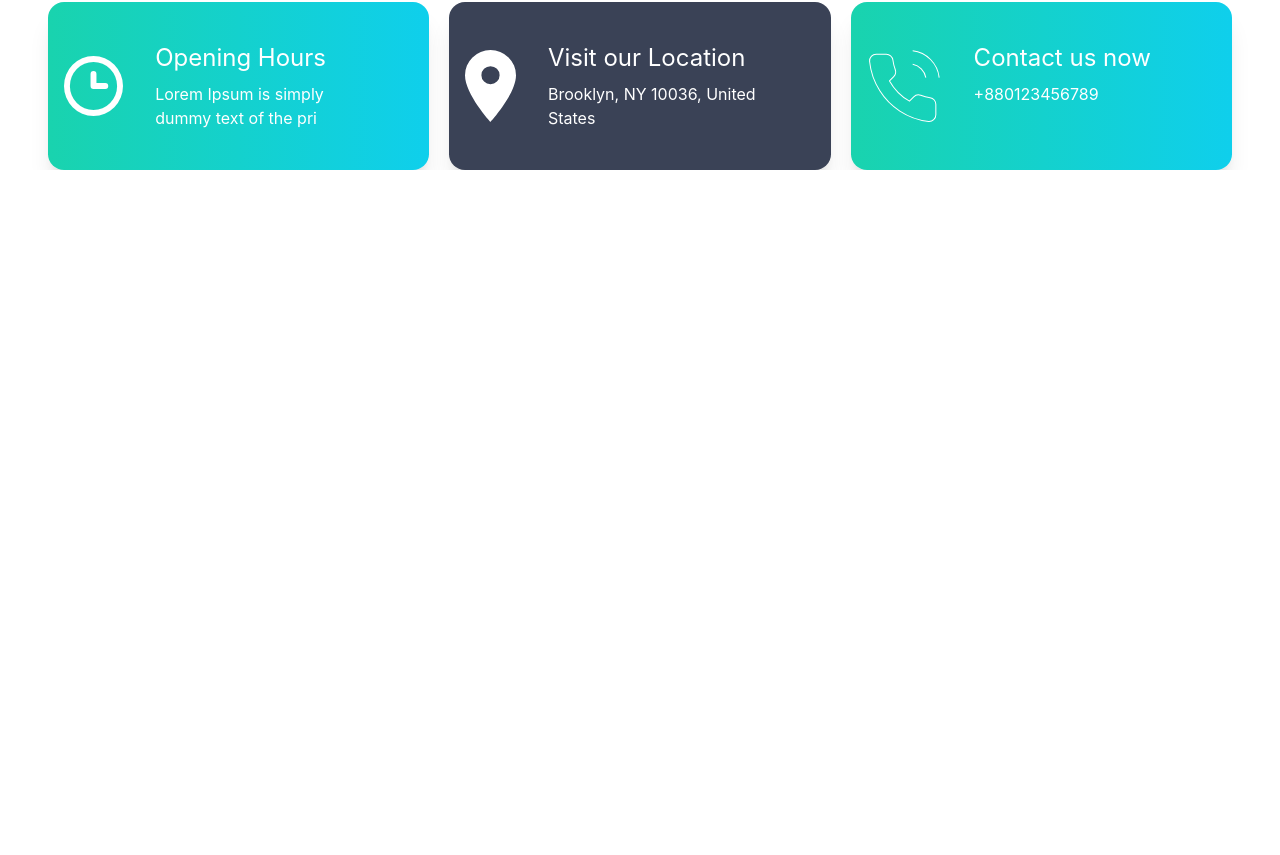
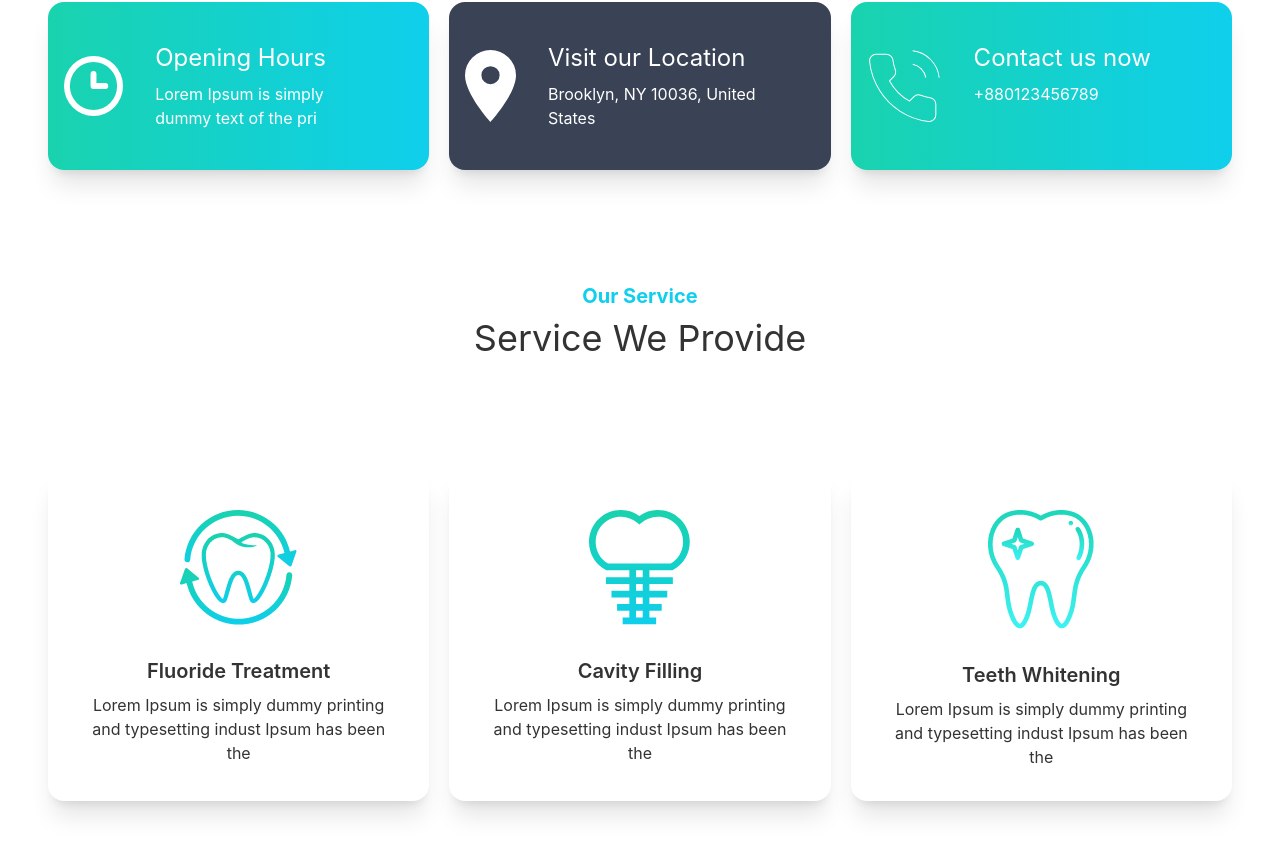
Before and after one commit to MazharulDev/doctors-portal-client, a React (Create React App) app: page / in a window 1280 px wide. Shown: the part 862-1717 px from the top of the page. Before the commit the page ends 1032 px from the top, so only its background shows below. Built offline with nearby package versions, Linux system fonts and the light colour scheme.

Commit message:
service section added

```diff
--- a/src/pages/Home/Home.js
+++ b/src/pages/Home/Home.js
@@ -1,12 +1,14 @@
 import React from 'react';
 import Banner from '../Banner/Banner';
 import Info from './Info/Info';
+import Service from './Service/Service';
 
 const Home = () => {
     return (
         <div className='px-12'>
             <Banner/>
             <Info/>
+            <Service/>
         </div>
     );
 };
--- /dev/null
+++ b/src/pages/Home/Service/Service.js
@@ -0,0 +1,43 @@
+import React from 'react';
+import fluoride from '../../../assets/images/fluoride.png'
+import cavity from '../../../assets/images/cavity.png'
+import whitening from '../../../assets/images/whitening.png'
+import ServiceCard from '../ServiceCard/ServiceCard';
+
+const Service = () => {
+    const services=[
+        {
+            _id:1,
+            img:fluoride,
+            title:"Fluoride Treatment",
+            text: "Lorem Ipsum is simply dummy printing and typesetting indust Ipsum has been the"
+        },
+        {
+            _id:2,
+            img:cavity,
+            title:"Cavity Filling",
+            text: "Lorem Ipsum is simply dummy printing and typesetting indust Ipsum has been the"
+        },
+        {
+            _id:3,
+            img:whitening,
+            title:"Teeth Whitening",
+            text: "Lorem Ipsum is simply dummy printing and typesetting indust Ipsum has been the"
+        }
+    ]
+    return (
+        <div className='my-28'>
+            <div className='text-center'>
+                <h3 className='text-xl font-bold text-primary'>Our Service</h3>
+                <h2 className='text-4xl my-2'>Service We Provide</h2>
+            </div>
+            <div className='grid grid-cols-1 lg:grid-cols-3 gap-5 mt-28'>
+                {
+                    services.map(service=><ServiceCard key={service._id} service={service}/>)
+                }
+            </div>
+        </div>
+    );
+};
+
+export default Service;
--- /dev/null
+++ b/src/pages/Home/ServiceCard/ServiceCard.js
@@ -0,0 +1,19 @@
+import React from 'react';
+
+const ServiceCard = ({ service }) => {
+    const { title, img, text }=service;
+    return (
+        <div class="card bg-base-100 shadow-xl">
+            <figure class="px-10 pt-10">
+            <img src={img} alt="Shoes" class="rounded-xl" />
+            </figure>
+            <div class="card-body items-center text-center">
+                <h2 class="card-title">{title}</h2>
+                <p>{text}</p>
+
+            </div>
+        </div>
+    );
+};
+
+export default ServiceCard;
```
